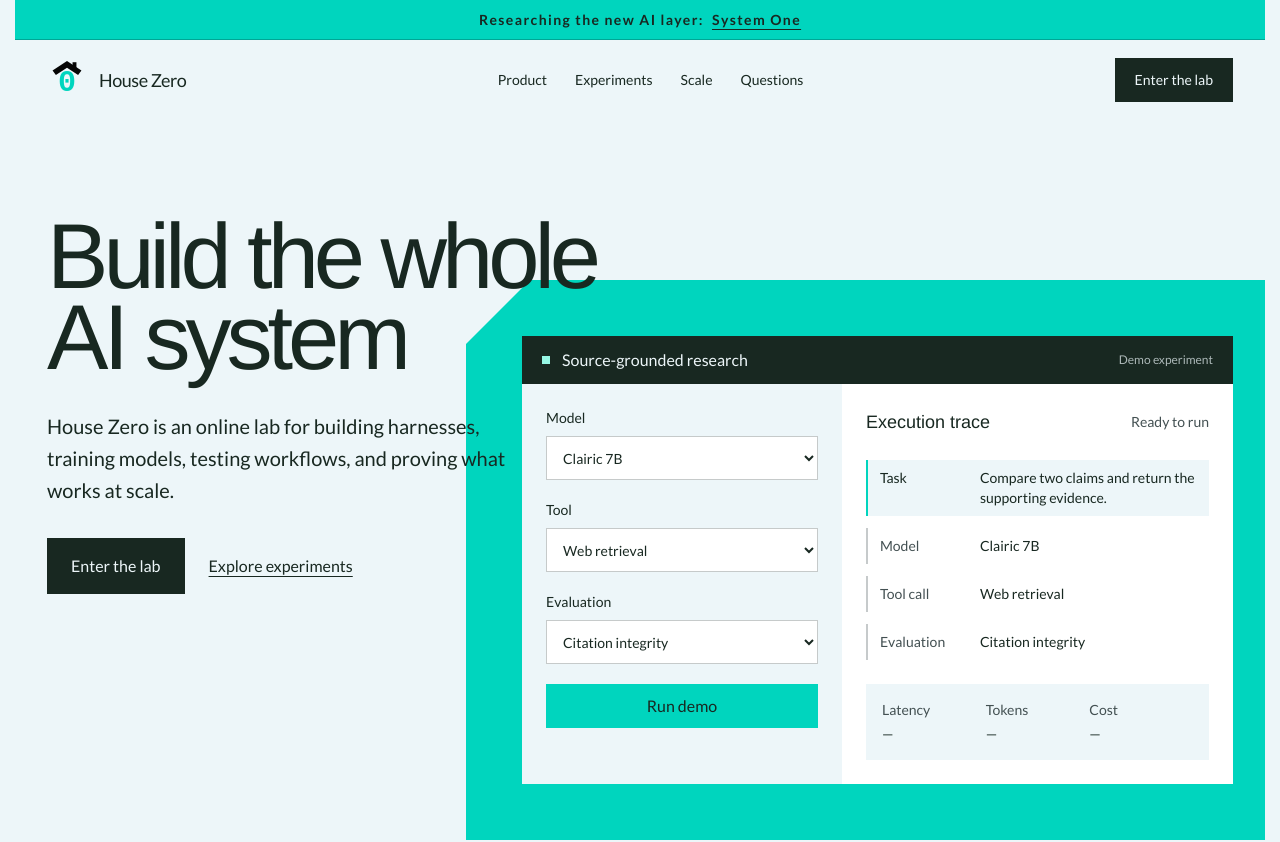
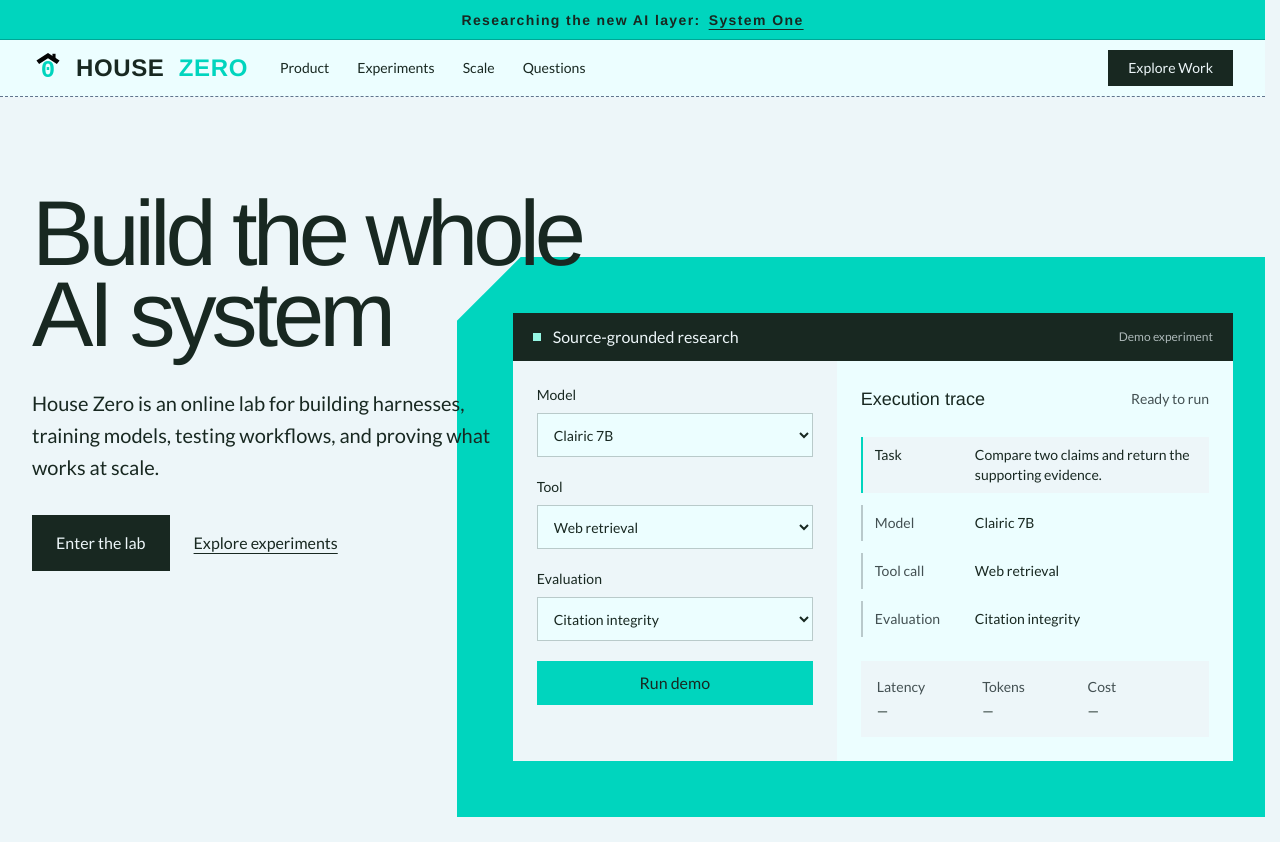
Before and after one commit to RakshitGumber/house-zero, a React (Vite) app in the folder apps/web/: page / in a window 1280 px wide. Shown: the top 842 px of the page. Built offline with nearby package versions, Linux system fonts and the light colour scheme.

Commit message:
Refine landing page branding and navigation

```diff
--- a/apps/web/src/components/home/Headline.tsx
+++ b/apps/web/src/components/home/Headline.tsx
@@ -1,6 +1,6 @@
 export function Headline() {
   return (
-    <aside className="flex min-h-10 items-center justify-center bg-primary px-4 py-2 text-center font-sans text-sm font-semibold tracking-widest text-primary-foreground border-b border-primary-dark/50 select-none">
+    <aside className="flex min-h-10 items-center justify-center bg-primary px-4 py-2 text-center font-heading text-sm font-semibold tracking-widest text-primary-foreground border-b border-primary-dark/50 select-none">
       Researching the new AI layer:
       <a className="ml-2 underline underline-offset-4" href="">
         System One
--- a/apps/web/src/components/home/Navbar.tsx
+++ b/apps/web/src/components/home/Navbar.tsx
@@ -2,28 +2,33 @@
 
 export function Navbar() {
   return (
-    <header className="relative z-50 bg-background" id="top">
+    <header className="relative z-50 border-b border-dashed  border-border bg-surface">
       <nav
         aria-label="Primary navigation"
-        className="flex h-20 items-center justify-between px-4 sm:px-6 lg:px-8"
+        className="flex h-14 items-center justify-between px-4 sm:px-6 lg:px-8"
       >
-        <a href="#top" className="group flex items-center gap-3 text-lg font-medium tracking-[-0.025em]">
-          <HouseZeroLogo className="size-10 shrink-0" />
-          <span>House Zero</span>
+        <a
+          href="#top"
+          className="group flex items-center gap-3 font-heading text-xl font-bold uppercase tracking-wide sm:text-2xl"
+        >
+          <HouseZeroLogo className="size-8 shrink-0" />
+          <span className="whitespace-nowrap [word-spacing:0.3em]">
+            House <span className="text-primary">Zero</span>
+          </span>
         </a>
 
-        <div className="hidden items-center gap-7 text-sm md:flex">
-          <a className="transition-colors hover:text-primary" href="#product">Product</a>
-          <a className="transition-colors hover:text-primary" href="#experiments">Experiments</a>
-          <a className="transition-colors hover:text-primary" href="#scale">Scale</a>
-          <a className="transition-colors hover:text-primary" href="#questions">Questions</a>
+        <div className="hidden items-center gap-7 text-sm md:flex flex-1 px-8">
+          <a href="#product">Product</a>
+          <a href="">Experiments</a>
+          <a href="">Scale</a>
+          <a href="">Questions</a>
         </div>
 
         <a
-          className="bg-foreground px-5 py-3 text-sm font-medium text-background transition-colors hover:bg-primary focus-visible:outline-2 focus-visible:outline-offset-4 focus-visible:outline-primary"
-          href="#create"
+          className="bg-foreground px-5 py-2 text-sm font-medium text-background transition-colors hover:bg-primary focus-visible:outline-2 focus-visible:outline-offset-4 focus-visible:outline-primary"
+          href=""
         >
-          Enter the lab
+          Explore Work
         </a>
       </nav>
     </header>
--- a/apps/web/src/index.css
+++ b/apps/web/src/index.css
@@ -6,7 +6,8 @@
 
   --color-background: #edf6f9;
   --color-foreground: oklch(26% 0.025 165);
-  --color-surface: #ffffff;
+  --color-surface: oklch(98.4% 0.019 200.873);
+  --color-border: oklch(55.4% 0.046 257.417);
   --color-muted-foreground: #435052;
   --color-primary: oklch(77.7% 0.152 181.912);
   --color-primary-dark: oklch(51.1% 0.096 186.391);
@@ -16,7 +17,7 @@
 @layer base {
   html {
     @apply scroll-smooth bg-background motion-reduce:scroll-auto;
-    scrollbar-gutter: stable both-edges;
+    scrollbar-gutter: stable;
   }
 
   body {
```
